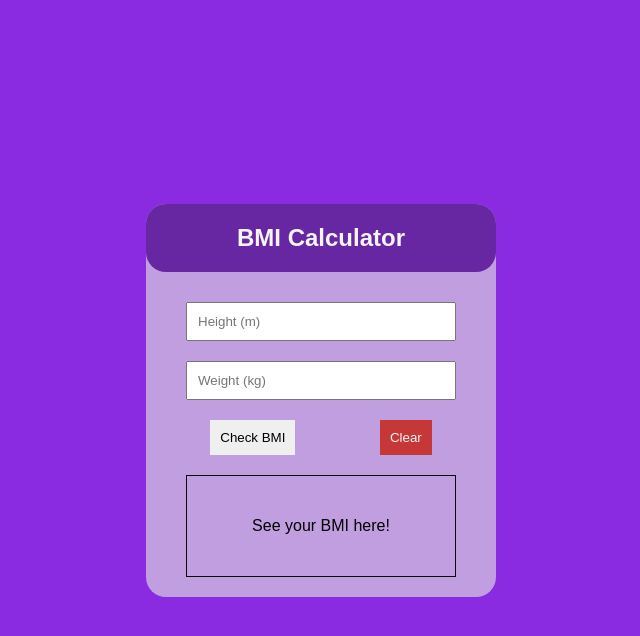
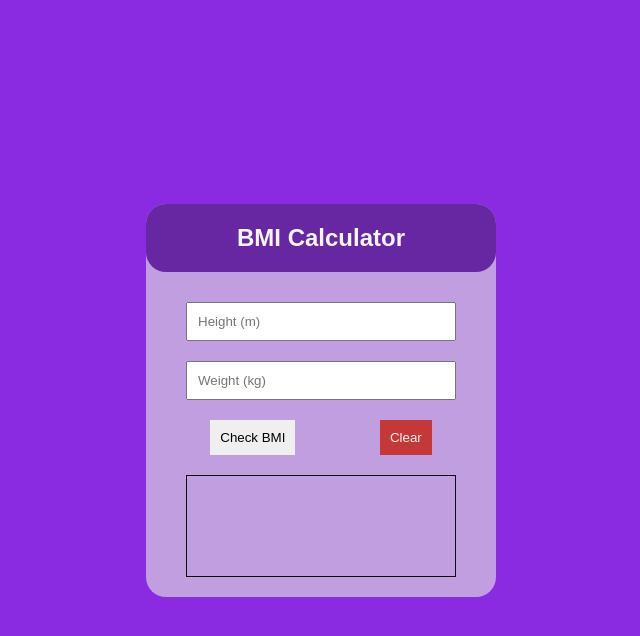
Before and after one commit to Charles-Mc-Vigo/bmi-calcu-js, a plain HTML site: page index.html in a window 1280 px wide. Both pictures are taken after a click on the button "Clear". Shown: the whole page, without its empty margins (319-959 px from the left). Drawn offline with Linux system fonts and the light colour scheme.

Commit message:
removing text from textfield

```diff
--- a/index.html
+++ b/index.html
@@ -22,7 +22,7 @@
             <button class="clear" onclick="clearResult()">Clear</button>
         </div>
         <div class="result">
-            <p id="output">See your BMI here!</p>
+            <p id="output"></p>
         </div>
     </div>
 
--- a/script.js
+++ b/script.js
@@ -26,5 +26,5 @@ function interpretation(result) {
 function clearResult() {
     document.getElementById('height').value = '';
     document.getElementById('weight').value = '';
-    document.getElementById('output').innerHTML = 'See your BMI here!';
+    document.getElementById('output').innerHTML = '';
 }
```
